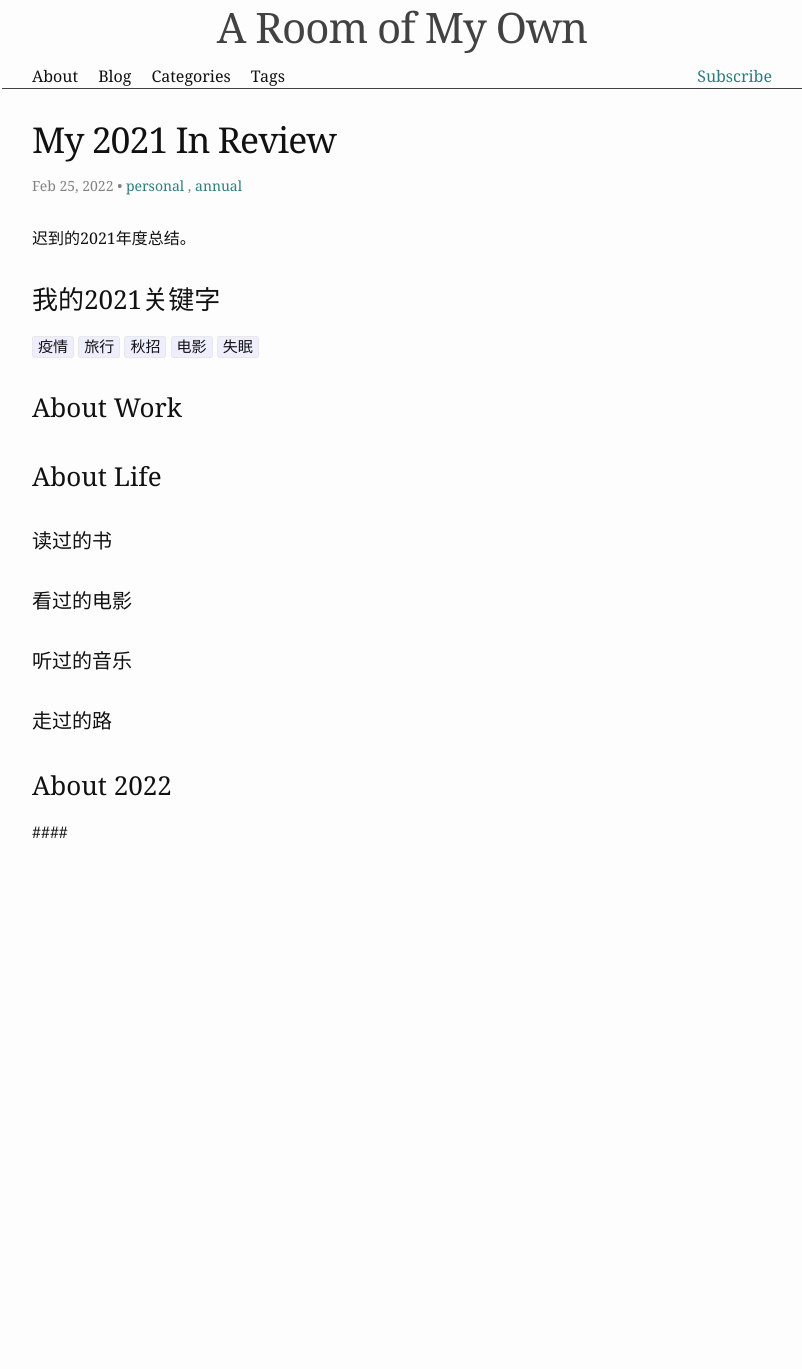
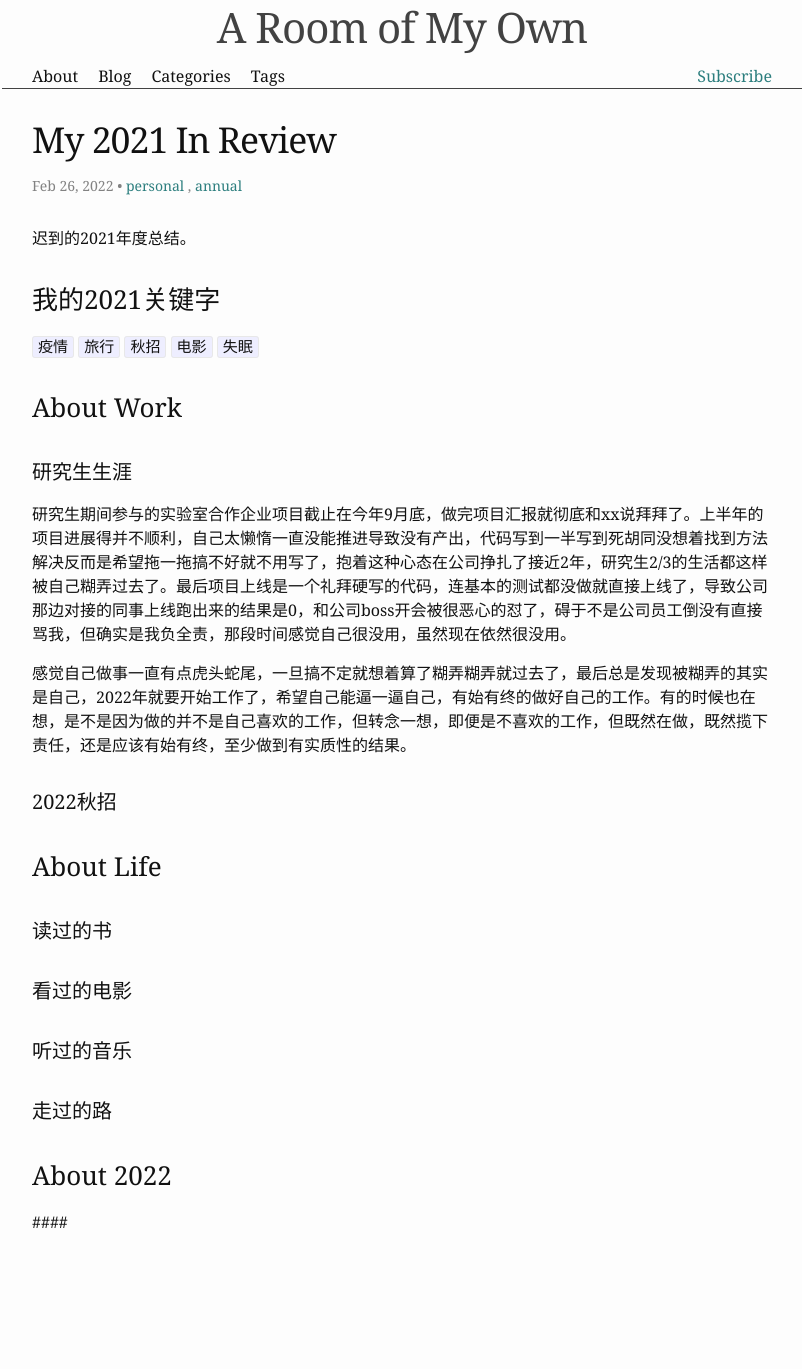
Before and after one commit to 9Echo/9Echo.github.io, a Jekyll site: the page built from _posts/2022-01-13-My-2021-in-Review.markdown, in a window 1280 px wide. Shown: the whole page, without its empty margins (238-1040 px from the left). Built offline with Jekyll 4.4.1, drawn with Linux system fonts in a browser that asks for light colours; before the commit the page ends 979 px from its top, so only the background shows below that.

Commit message:
Update 2022-01-13-My-2021-in-Review.markdown

```diff
--- a/_posts/2022-01-13-My-2021-in-Review.markdown
+++ b/_posts/2022-01-13-My-2021-in-Review.markdown
@@ -1,6 +1,6 @@
 ---
 layout: post
-date:   2022-02-25
+date:   2022-02-26
 tags: [personal, annual]
 ---
 
@@ -12,7 +12,13 @@ tags: [personal, annual]
 
 ### About Work
 
+#### 研究生生涯
 
+研究生期间参与的实验室合作企业项目截止在今年9月底，做完项目汇报就彻底和xx说拜拜了。上半年的项目进展得并不顺利，自己太懒惰一直没能推进导致没有产出，代码写到一半写到死胡同没想着找到方法解决反而是希望拖一拖搞不好就不用写了，抱着这种心态在公司挣扎了接近2年，研究生2/3的生活都这样被自己糊弄过去了。最后项目上线是一个礼拜硬写的代码，连基本的测试都没做就直接上线了，导致公司那边对接的同事上线跑出来的结果是0，和公司boss开会被很恶心的怼了，碍于不是公司员工倒没有直接骂我，但确实是我负全责，那段时间感觉自己很没用，虽然现在依然很没用。
+
+感觉自己做事一直有点虎头蛇尾，一旦搞不定就想着算了糊弄糊弄就过去了，最后总是发现被糊弄的其实是自己，2022年就要开始工作了，希望自己能逼一逼自己，有始有终的做好自己的工作。有的时候也在想，是不是因为做的并不是自己喜欢的工作，但转念一想，即便是不喜欢的工作，但既然在做，既然揽下责任，还是应该有始有终，至少做到有实质性的结果。
+
+#### 2022秋招
 
 ### About Life
 
```
